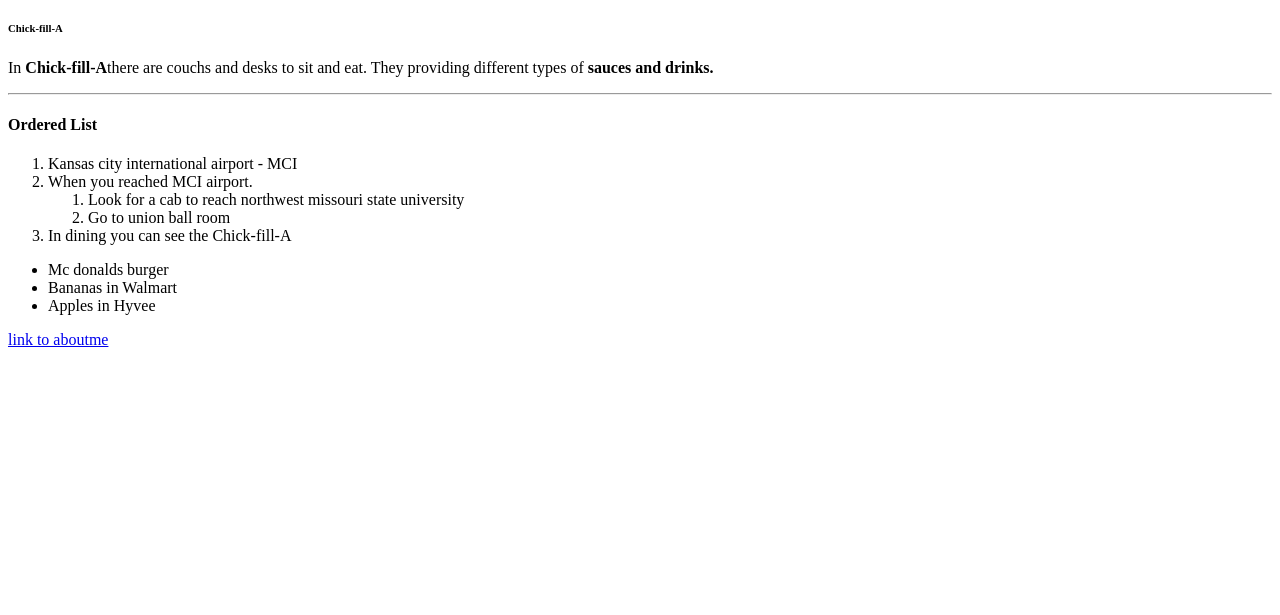
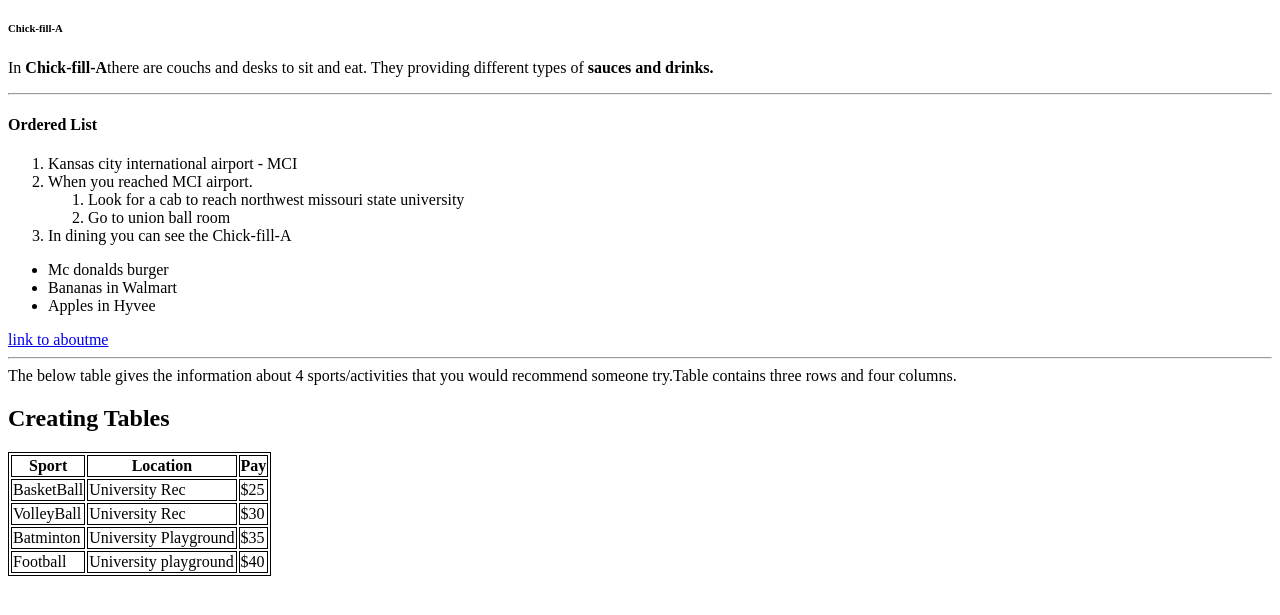
Before and after one commit to 44-563-Web-Apps-S22/webapps-s22-assignment-3-manoj2205, a plain HTML site: page index.html in a window 1280 px wide. Shown: the part 101-716 px from the top of the page. Drawn offline with Linux system fonts and the light colour scheme.

Commit message:
Update index.html
table is added

```diff
--- a/index.html
+++ b/index.html
@@ -2,6 +2,11 @@
 <html>
 <head>
     <title>BASIC HTML PROGRAM</title>
+    <style>
+        table, th, td {
+           border: 1px solid black;
+        }
+     </style>
 </head>
 <body>
 
@@ -27,6 +32,36 @@
     <li>Apples in Hyvee</li>
 </ul>
 <a href="aboutme.html">link to aboutme</a>
+<hr>
+<p1>The below table gives the information about  4 sports/activities that you would recommend someone try.Table contains three rows and four columns.</p1>
+<h2>Creating Tables</h2>
+<table>
+    <tr>
+        <th>Sport</th>
+        <th>Location</th>
+        <th>Pay</th>
+    </tr>
+    <tr>
+        <td>BasketBall</td>
+        <td>University Rec</td>
+        <td>$25</td>
+    </tr>
+    <tr>
+        <td>VolleyBall</td>
+        <td>University Rec</td>
+        <td>$30</td>
+    </tr>
+    <tr>
+        <td>Batminton</td>
+        <td>University Playground</td>
+        <td>$35</td>
+    </tr>
+    <tr>
+        <td>Football</td>
+        <td>University playground</td>
+        <td>$40</td>
+    </tr>
+</table>
 
 
 </body>
```
